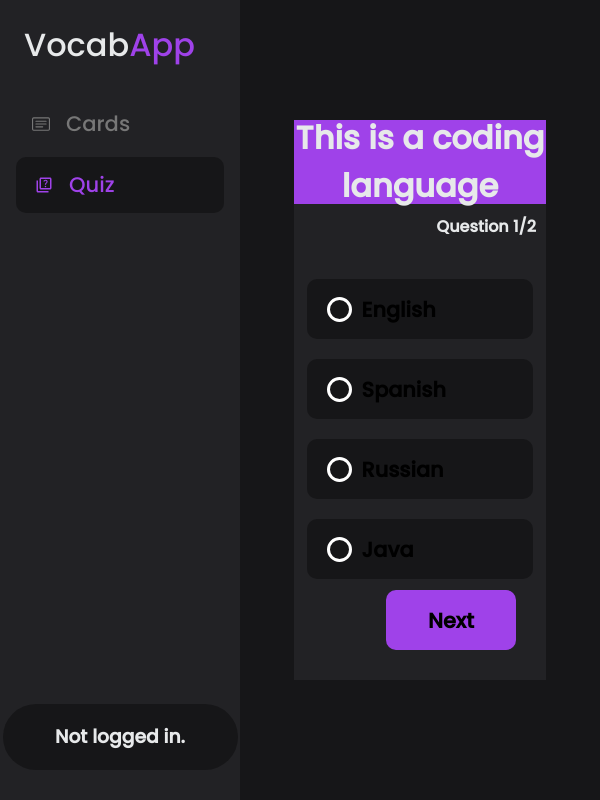
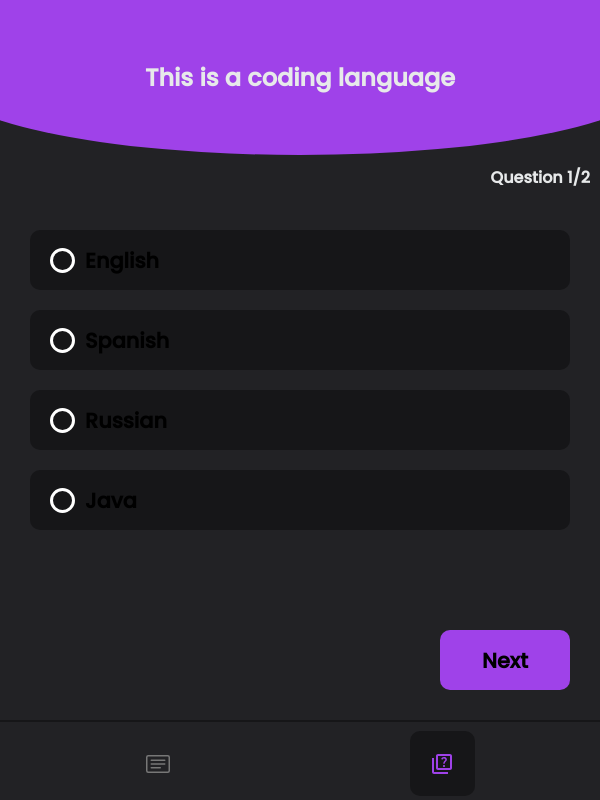
Before and after one commit to 7-11-22-sdet-hooper/ReviewsFrontend, a Next.js app: page /quiz in a window 600 px wide. Built offline with nearby package versions, Linux system fonts and the light colour scheme.

Commit message:
Mobile Responsive

```diff
--- a/components/DummyData.js
+++ b/components/DummyData.js
@@ -41,7 +41,7 @@
                         isCorrect: false,
                     },
                     {
-                        answer: '!=',
+                        answer: '<=',
                         isCorrect: false,
                     },
                 ]
--- a/components/SideBar.js
+++ b/components/SideBar.js
@@ -29,7 +29,7 @@ const { asPath } = useRouter()
 
                 <Link href="/">
                 <a className={currentPath == "/" ? "sidebar-list-con active" : "sidebar-list-con"} >
-                    <span className="sidebar-list-span">
+                    <span className={currentPath == "/" ? "span-active" : "sidebar-list-span"}>
                 <BsCardText />
                 <h3 className="sidebar-list">Cards</h3>
 
@@ -39,7 +39,7 @@ const { asPath } = useRouter()
 
                 <Link href="quiz">
                 <a className={currentPath == "/quiz" ? "sidebar-list-con active" : "sidebar-list-con"}>
-                    <span className="sidebar-list-span">
+                    <span className={currentPath == "/quiz" ? "span-active" : "sidebar-list-span"}>
                 <MdOutlineQuiz />
                 <h3 className="sidebar-list">Quiz</h3>
 
--- a/pages/quiz/index.js
+++ b/pages/quiz/index.js
@@ -19,7 +19,14 @@ const Quiz = () =>{
     const toggleChoice = (e) =>{
         e.preventDefault()
 
-        setCurrentChoice(e.target.value)
+        const selection = e.target.value || e.target.parentElement.value || e.target.parentElement.parentElement.value
+
+        if(currentChoice == selection){
+            setCurrentChoice(null)
+
+        }else{
+            setCurrentChoice(selection)
+        }
     }
 
     const nextQuestion = (e) =>{
@@ -42,7 +49,13 @@ const Quiz = () =>{
                         if(currentQuestion == idx){
                             return(
                                 <div className="quiz-form-con" key={quiz.question + "con" + idx}>
-                                    <h3 className="quiz-question" key={quiz.question + idx}>{quiz.question}</h3>
+                                    <div className="quiz-question-con">
+
+
+                                    <h3 className="quiz-question" key={quiz.question + idx}>
+                                        {quiz.question}
+                                        </h3>
+                                    </div>
 
 
                                     <div className="quiz-curr-question-con" key={"quiz-curr-question-con" + idx}>
@@ -53,7 +66,7 @@ const Quiz = () =>{
                                         return(
 
                                             <button
-                                            className={currentChoice == choice.answer ? "quiz-selection" : "quiz-answer"}
+                                            className={ currentChoice == choice.answer ? "quiz-selection" : "quiz-answer"}
 
                                             key={"quiz-selection" + idx}
                                             onClick={toggleChoice}
--- a/styles/card.css
+++ b/styles/card.css
@@ -6,16 +6,17 @@
 }
 .card-con{
     /* min-width: 0; */
-    position: relative;
+    position: absolute;
 
     display: flex;
-    width: 100%;
     height: 100%;
+    width: calc(100% - 15rem);
     justify-content: flex-start;
     flex-direction: row;
     flex-wrap: wrap;
     word-wrap: break-word;
-    /* overflow: scroll; */
+    left: 15rem;
+    overflow-x: hidden;
 }
 
 .card{
@@ -217,3 +218,19 @@ border-bottom-left-radius: 0;
     max-height: 2em; /* a x number of line to show (ex : 2 line)  */
     background-color: var(--primary);
 }
+
+/* Small Screens */
+@media only screen and (max-width: 600px){
+
+    .card-con{
+        width: 100vw;
+        left: 0;
+        flex-direction: row;
+        justify-content: space-around;
+    }
+}
+/* Large Screens */
+@media only screen and (min-width: 600px){
+
+
+}
--- a/styles/dashboard.css
+++ b/styles/dashboard.css
@@ -1,13 +1,9 @@
 .dashboard-con{
     width: 100%;
-    height: 100%;
+    height: 100vh;
 
 }
 
 .dashboard-card-con{
-    position: absolute;
-    display: flex;
-    /* margin: 20px; */
-    width: calc(100% - 240px);
-    left: 240px;
+
 }
--- a/styles/quiz.css
+++ b/styles/quiz.css
@@ -66,43 +66,61 @@ input[type=checkbox]{
 
 .quiz-form-con{
     position: relative;
-    width: 70%;
-    height: 70%;
+    width: 850px;
+    height: 750px;
     background-color: var(--light);
     display: flex;
+    overflow: hidden;
     align-items: center;
     justify-content: flex-start;
     /* padding: 20px;/ */
     flex-direction: column;
 }
 
-.quiz-question{
+.quiz-question-con{
     position: relative;
     top: 0;
-    font-size: 2rem;
+    overflow-wrap: break-word;
+    font-size: 1.5rem;
     text-align: center;
     background-color: var(--primary);
-    width: 100%;
-    align-self: flex-start;
+    width: 120%;
+    overflow: hidden;
+    align-self: center;
     display: flex;
     justify-content: center;
     /* height: min-content;  */
-    height: 15%;
+    height: 150%;
+    border-radius: 100%;
+    border-top-left-radius: 0px;
+    border-top-right-radius: 0px;
     align-items: center;
+    justify-content: center;
     margin: 0;
     font-family: Poppins;
+    overflow-wrap: break-word;
+}
+.quiz-question{
 
+    position: relative;
+    width: 100vw;
+    display: flex;
+    align-items: center;
+    justify-content: center;
+    align-self: center;
+    justify-self: center;
+    height: 100%;
 }
-
 .quiz-answer-con{
     position: relative;
-    height: 85%;
+    height: calc(100% - 100px);
     width: 100%;
     display: flex;
     align-items: center;
     justify-content: flex-start;
     flex-direction: column;
     margin-top: 20px;
+
 }
 .quiz-answer{
     position: relative;
@@ -117,7 +135,6 @@ input[type=checkbox]{
     background-color: var(--dark);
     margin: 10px;
     padding: 10px;
-
     z-index: 1;
     transition: all 200ms ease;
 }
@@ -159,6 +176,12 @@ input[type=checkbox]{
 .quiz-selection label{
 
 }
+
+.quiz-selection-check{
+    font-size: 1rem;
+    align-self: center;
+    justify-self: center;
+}
 .quiz-selection-circle-con{
     position: relative;
     display: flex;
@@ -171,29 +194,27 @@ input[type=checkbox]{
     margin: 10px;
 }
 
-.quiz-selection-check{
-    font-size: 1rem;
-    align-self: center;
-    justify-self: center;
-}
-
 .quiz-selection-inner-circle{
-    position: relative;
-    width: 50%;
-    height: 50%;
-    border: 8px solid white;
+    position: absolute;
+    width: 80%;
+    height: 80%;
+    /* margin: 8px; */
+    /* border: 8px solid white; */
     /* align-self: center; */
     /* justify-self: center; */
     background-color: white;
-    border-radius: 100px;
+    border-radius: 100%;
 }
 
 .quiz-button-con{
     position: relative;
     width: 100%;
-    height: 40%;
+    /* height: 60px; */
+    /* height: 100%; */
     display: flex;
+    padding: 60px;
     align-items: flex-end;
+    justify-content: space-between;
     /* flex-direction: row; */
 }
 
@@ -205,13 +226,14 @@ input[type=checkbox]{
     height: 60px;
     border-radius: 10px;
     margin: 30px;
-    margin-top: 0px;
-    float: right;
+    /* margin-top: 0px; */
     right: 0;
-    align-self: flex-end;
-    justify-self: center;
+    bottom: 0;
+    /* align-self: flex-end; */
+    font-family: Poppins;
+
+    /* justify-self: flex-end; */
     font-weight:bold;
-    font-family: Poppins;
 
 }
 #quiz-back-button{
@@ -231,3 +253,63 @@ input[type=checkbox]{
     justify-self: center;
     font-weight:bold;
 }
+
+
+/* Small Screens */
+@media only screen and (max-width: 600px){
+
+    .quiz-con{
+        position: relative;
+        width: 100vw;
+        margin: 0;
+        height: 100vh;
+        left: 0;
+        display: flex;
+        /* flex: 1 1; */
+        flex-direction: row;
+    }
+
+    .quiz-form-con{
+        position: relative;
+        top: 0;
+
+        height: calc(100% - 5rem);
+        margin-bottom: 5rem;
+    }
+
+    .quiz-question{
+        top: 0;
+        font-size: 1.5rem;
+    }
+    .quiz-question-con{
+        height: 150%;
+    }
+
+    .quiz-answer{
+        position: relative;
+        /* flex: 1 1 160px; */
+
+
+    }
+    .quiz-selection{
+        position: relative;
+
+    }
+    .quiz-answer-con{
+        display: flex;
+        height: 100%;
+        /* align-content: flceecex-start; */
+        margin-bottom: 60px;
+        align-content: center;
+        /* flex-wrap: wrap; */
+       /* gap: rem; */
+       flex-direction: column;
+       align-items: center;
+       justify-content: center;
+    }
+}
+/* Large Screens */
+@media only screen and (min-width: 600px){
+
+
+}
--- a/styles/sidebar.css
+++ b/styles/sidebar.css
@@ -4,15 +4,19 @@
     --dark: #161618;
     --light: #222225;
 }
+.active{
+    position: relative;
+    width: 100%;
 
+}
 .sidebar-con{
     position: fixed;
     background-color: var(--light);
-    height: 100%;
-    top: 0;
+    height: 100vh;
+    /* top: 0; */
     left: 0;
     /* border-right: 2px var(--light) solid; */
-    width: 240px;
+    width: 15rem;
     display: flex;
     /* padding: 5px; */
     flex-direction: column;
@@ -56,7 +60,8 @@
     color: #777;
 }
 
-.sidebar-list-con.active{
+.active{
+    position: relative;
     background: rgba(178,103,237, 0.2);
     display: flex;
     background-color: var(--dark);
@@ -67,25 +72,34 @@
     align-items: flex-start;
     justify-content: flex-start;
 }
-.sidebar-list-con.active::before{
+/* .active::before{
     content: '';
     background-color: var(--dark);
     color: var(--primary);
-    align-self: center;
-    width: 6px;
-    justify-self: center;
-}
+    width: 100%;
+    left: 0;
+    float: left;
+    height: 100%;
+    justify-self: flex-start;
+} */
 
-.sidebar-list-con.active span{
+.span-active{
     color: var(--primary);
     align-self: center;
     justify-self: center;
-    margin-left: calc(1rem - 3px);
+    margin-left: 1.2rem;
+    display: flex;
+    flex-direction: row;
+    align-items: center;
+    height: 3.5rem;
+    gap: 1rem;
+    width: calc(100% - 2rem);
+transition: all 200ms ease;
 }
 .sidebar-list-con{
     margin-top: 5px;
 }
-.sidebar-list-con:hover span{
+.sidebar-list-span:hover {
     color: #8f3bd1;
     margin-left: 2.5rem;
 }
@@ -162,3 +176,92 @@
 .sidebar-acc-links-con:first-child{
     border-bottom: 2px solid white ;
 }
+
+
+/* Small Screens */
+@media only screen and (max-width: 600px){
+
+    .sidebar-con{
+        position: fixed;
+        width: 100vw;
+        border-top: 2px solid var(--dark);
+        bottom: 0;
+        height: 5rem;
+        flex-direction: row;
+        padding: 1rem;
+        /* align-self: flex-end; */
+        /* justify-self: flex-end; */
+        align-items: center;
+        bottom: 0;
+        z-index: 2;
+        justify-content: space-around;
+    }
+/*
+    .sidebar-list-span::before{
+        width: 5%;
+    } */
+    .sidebar-list-span:hover{
+        color: var(--primary);
+        margin: 0;
+        margin-bottom: 5px;
+    }
+    .sidebar-list-span{
+        margin: 0;
+        border-radius: 10px;
+        align-self: center;
+        width:65px;
+        display: flex;
+        height: 65px;
+        align-items: center;
+        justify-content: center;
+        font-size: 1.5rem;
+    }
+
+    .active{
+        background: rgba(178,103,237, 0.2);
+        background-color: var(--dark);
+        color: var(--primary);
+        border-radius: 10px;
+        align-self: center;
+        width:65px;
+        /* display: flex; */
+        height: 65px;
+        align-items: center;
+        justify-content: center;
+
+    }
+
+
+    .span-active{
+        color: var(--primary);
+        margin: 0;
+        border-radius: 10px;
+        align-self: center;
+        width:65px;
+        display: flex;
+        font-size: 1.5rem;
+        height: 65px;
+        align-items: center;
+        justify-content: center;
+    }
+
+    .sidebar-user-con{
+        display: none;
+
+    }
+
+    .sidebar-header{
+        display: none;
+    }
+
+    .sidebar-list{
+        display: none;
+    }
+
+}
+/* Large Screens */
+@media only screen and (min-width: 600px){
+
+    .sidebar-con{
+    }
+}
```
